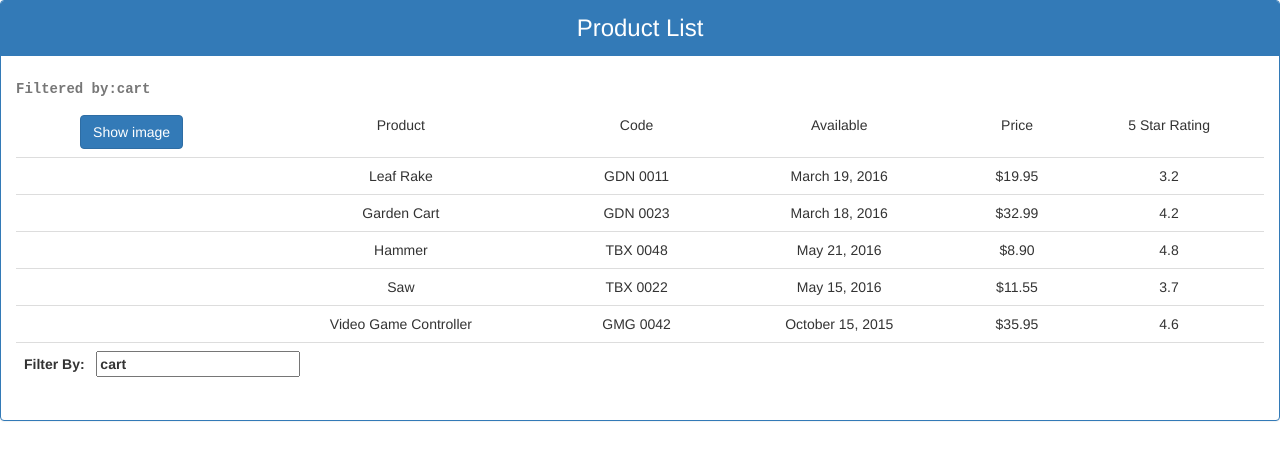
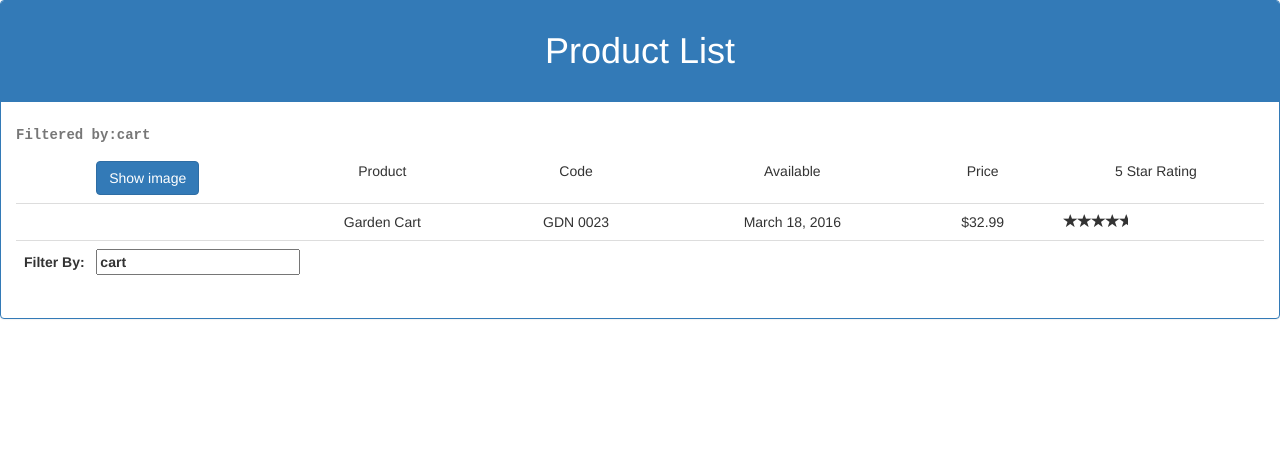
Before and after one commit to attitude7july/Angular4, an Angular app: page / in a window 1280 px wide. Shown: the top 460 px of the page. Built offline with nearby package versions, Linux system fonts and the light colour scheme.

Commit message:
building nested components

```diff
--- a/src/app/app.module.ts
+++ b/src/app/app.module.ts
@@ -3,9 +3,10 @@ import { NgModule } from '@angular/core';
 import {FormsModule} from '@angular/forms';
 import { AppComponent } from './app.component';
 import {ProductListComponent} from "./products/product-list.component"
-import {ConvertToSpacesPipe} from "./common/convert-to-spaces.pipe"
+import {ConvertToSpacesPipe} from "./shared/convert-to-spaces.pipe"
+import {StarComponent} from "./shared/star.component"
 @NgModule({
-  declarations: [AppComponent,ProductListComponent,ConvertToSpacesPipe],
+  declarations: [AppComponent,ProductListComponent,ConvertToSpacesPipe,StarComponent],
   imports: [BrowserModule,FormsModule],
   providers: [],
   bootstrap: [AppComponent]
--- a/src/app/products/product-list.component.html
+++ b/src/app/products/product-list.component.html
@@ -1,6 +1,7 @@
 <div class="panel panel-primary">
   <div class="panel-heading">
-      {{pageTitle}}
+      <h1>{{pageTitle}}</h1>
+      <h2>{{star}}</h2>
   </div>
 <div class="panel-body">
 <div class="table-responsive">
@@ -56,7 +57,7 @@
                 {{product.price | currency :'USD':true:'1.2-2'}}
             </td>
             <td>
-                {{product.starRating}}
+                <pm-start [rating]="product.starRating" (ratingClicked)='onRatingClick($event)'></pm-start>
             </td>
         </tr>
       </tbody>
--- a/src/app/products/product-list.component.ts
+++ b/src/app/products/product-list.component.ts
@@ -9,6 +9,7 @@ styleUrls:["./product-list.css"]
 //life cycle hook OnInit
 export class ProductListComponent implements OnInit{
 
+  star:string="";
   pageTitle:string ="Product List";
   imageWidth:number=50;
   imageMargin:number=2;
@@ -25,9 +26,8 @@ export class ProductListComponent implements OnInit{
     this.filteredProducts=this._listFilter?this.performFilter(this._listFilter):this.products;
   }
   constructor(){
-    this._listFilter='cart';
-    this.filteredProducts=this.products;
-
+    this._listFilter="cart";
+    this.filteredProducts=this._listFilter?this.performFilter(this._listFilter):this.products;
   }
   filteredProducts:IProduct[];
   products:IProduct[]=[
@@ -89,12 +89,16 @@ this.showImage=!this.showImage;
 
 };
 ngOnInit():void{
+console.log("init");
 
-
-}
+};
 performFilter(filterBy:string):IProduct[]{
 filterBy=filterBy.toLowerCase();
 return this.products.filter((product:IProduct)=>
      product.productName.toLocaleLowerCase().indexOf(filterBy)!=-1);
+};
+
+onRatingClick(message:string):void{
+this.star=message;
 }
 }
--- a/src/app/shared/star.component.html
+++ b/src/app/shared/star.component.html
@@ -1,6 +1,8 @@
 <div class="crop"
     [style.width.px]="starWidth"
-    [title]="rating">
+    [title]="rating"
+    (click)="onClick()"
+    >
     <div style="width: 86px">
         <span class="glyphicon glyphicon-star"></span>
         <span class="glyphicon glyphicon-star"></span>
--- /dev/null
+++ b/src/app/shared/star.component.ts
@@ -0,0 +1,21 @@
+import { Component, OnChanges,Input, Output,EventEmitter} from "@angular/core";
+
+@Component({
+  selector:"pm-start",
+  templateUrl:"star.component.html",
+  styleUrls:["star.component.css"]
+})
+
+export class StarComponent implements OnChanges{
+
+  @Input() rating:number;
+  starWidth:number;
+  @Output() ratingClicked:EventEmitter<string>=new EventEmitter<string>();
+  ngOnChanges(): void{
+ this.starWidth=this.rating *86/5;
+  };
+  onClick():void{
+      this.ratingClicked.emit(`The rating ${this.rating} was clicked`);
+  }
+
+}
```
Also changed, not shown: src/app/shared/convert-to-spaces.pipe.ts (renamed from src/app/common/convert-to-spaces.pipe.ts).
